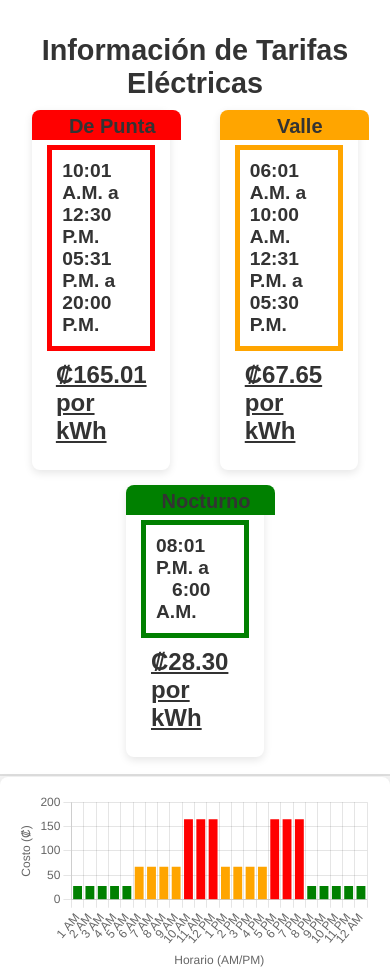
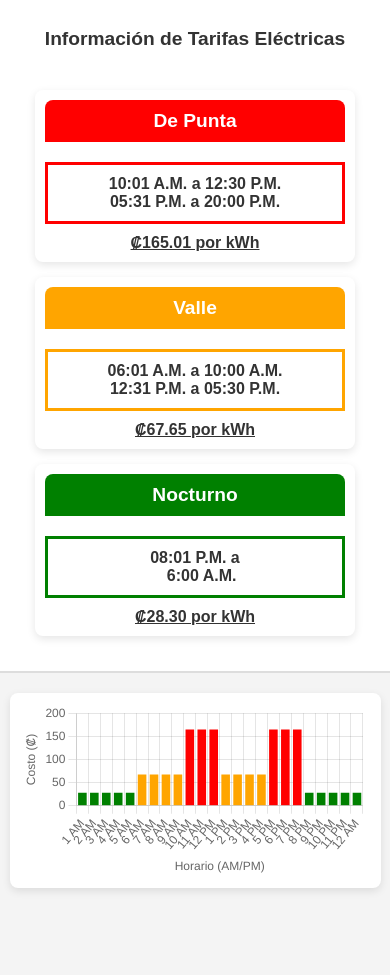
Before and after one commit to barquechak/Luz, a plain HTML site: page index.html in a window 390 px wide. Shown: the top 975 px of the page. After the commit the page ends 908 px from the top, so only its background shows below. Drawn offline with nearby package versions, Linux system fonts and the light colour scheme.

Commit message:
Changed Layout for Grid for more responsive page, also added media queries

```diff
--- a/styles.css
+++ b/styles.css
@@ -15,97 +15,72 @@ header {
 }
 
 h1 {
-  margin-bottom: 10px;
-  font-size: 1.8rem; /* Increased font size */
+  margin-bottom: 20px;
+  font-size: 2rem;
 }
 
 /* Cards Container */
 .cards-container {
-  display: flex;
-  justify-content: space-around;
-  flex-wrap: wrap;
-  gap: 15px; /* Increased gap for spacing */
-  margin-bottom: 2px;
+  display: grid;
+  grid-template-columns: repeat(auto-fit, minmax(250px, 1fr));
+  gap: 15px;
+  padding: 20px;
 }
 
 .card {
-  width: 30%; /* Increased card width */
   background: #fff;
-  padding: 15px; /* Increased padding */
+  padding: 20px;
   border-radius: 8px;
   box-shadow: 0 3px 8px rgba(0, 0, 0, 0.1);
-  font-size: 1rem; /* Increased font size */
-  text-align: left;
+  font-size: 1rem;
+  text-align: center;
   position: relative;
 }
 
 .card-header {
-  height: 20px;
-  width: 100%;
   border-radius: 8px 8px 0 0;
-  position: absolute;
-  top: 0;
-  left: 0;
-  padding-left: 11px;
-  padding-top: 5px;
-  padding-bottom: 5px;
+  padding: 10px;
   font-weight: bold;
-  font-size: 20px;
-  text-align: center;
+  font-size: 1.2rem;
+  color: #fff;
 }
 
 .card h2 {
-  margin: 20px 0 10px; /* Increased margins */
-  font-size: 1.2rem; /* Increased font size */
+  margin: 20px 0 10px;
+  font-size: 1.4rem;
 }
 
-.card p {
-  margin: 5px 0;
-  font-size: 1rem; /* Increased font size */
+.tariff {
+  margin-top: 10px;
+  font-size: 1.5rem;
+  font-weight: bold;
+  text-decoration: underline;
 }
 
-/* Tariff Style */
-.tariff {
-  display: flex;
-  align-items: center;
-  justify-content: center;
-  font-size: 1.5rem; /* Increased font size */
+/* Time Info */
+.time-info-valle,
+.time-info-punta,
+.time-info-nocturno {
+  margin-top: 10px;
+  font-size: 1.2rem;
   font-weight: bold;
-  text-decoration: underline;
-  padding: 10px 10px;
+  padding: 10px;
+  border: 3px solid;
 }
 
 .time-info-valle {
-  display: flex;
-  align-items: center;
-  justify-content: center;
-  border: 5px solid orange;
-  font-size: 1.2rem; /* Increased font size */
-  font-weight: bold;
-  padding: 10px 10px;
+  border-color: orange;
 }
 
 .time-info-punta {
-  display: flex;
-  align-items: center;
-  justify-content: center;
-  border: 5px solid red;
-  font-size: 1.2rem; /* Increased font size */
-  font-weight: bold;
-  padding: 10px 10px;
+  border-color: red;
 }
 
 .time-info-nocturno {
-  display: flex;
-  align-items: center;
-  justify-content: center;
-  border: 5px solid green;
-  font-size: 1.2rem; /* Increased font size */
-  font-weight: bold;
-  padding: 10px 10px;
+  border-color: green;
 }
 
-/* Specific Colors */
+/* Card Header Colors */
 .card.red .card-header {
   background-color: red;
 }
@@ -118,29 +93,63 @@ h1 {
   background-color: green;
 }
 
-/* Chart Containers */
-main {
-  display: flex;
-  flex-direction: column;
-  align-items: center;
-  margin: 15px;
-  margin-top: 1px;
-  gap: 15px; /* Increased gap for spacing */
-}
-
+/* Chart Container */
 .chart-container {
-  width: 100%; /* Increased width to 95% */
-  height: 320px; /* Set a fixed height */
+  width: 90%;
+  max-width: 800px;
+  margin: 20px auto;
   background: #fff;
-  padding: 15px; /* Increased padding */
+  padding: 15px;
   box-shadow: 0 3px 8px rgba(0, 0, 0, 0.1);
   border-radius: 8px;
   display: flex;
-  justify-content: center; /* Center the chart */
-  margin-bottom: 15px; /* Space below the chart */
+  justify-content: center;
+  align-items: center;
 }
 
 canvas {
   width: 100%;
-  height: 100%; /* Make the canvas fill the chart container */
+  max-width: 100%;
+  height: auto;
 }
+
+/* Media Queries */
+@media (max-width: 768px) {
+  h1 {
+    font-size: 1.5rem;
+  }
+
+  .card {
+    font-size: 0.9rem;
+    padding: 15px;
+  }
+
+  .tariff {
+    font-size: 1.2rem;
+  }
+
+  .time-info-valle,
+  .time-info-punta,
+  .time-info-nocturno {
+    font-size: 1rem;
+  }
+
+  .chart-container {
+    padding: 10px;
+  }
+}
+
+@media (max-width: 480px) {
+  h1 {
+    font-size: 1.2rem;
+  }
+
+  .card {
+    font-size: 0.8rem;
+    padding: 10px;
+  }
+
+  .tariff {
+    font-size: 1rem;
+  }
+}
```
